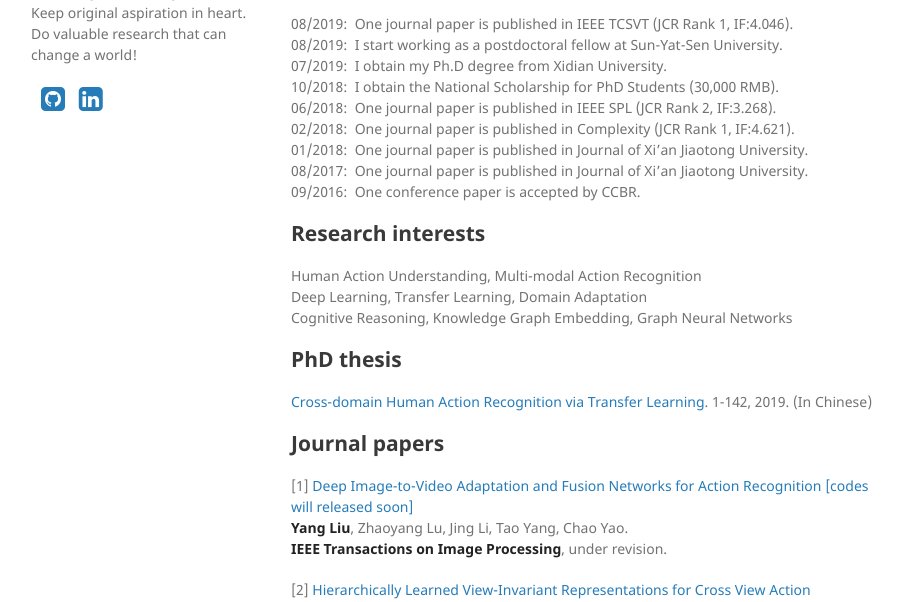
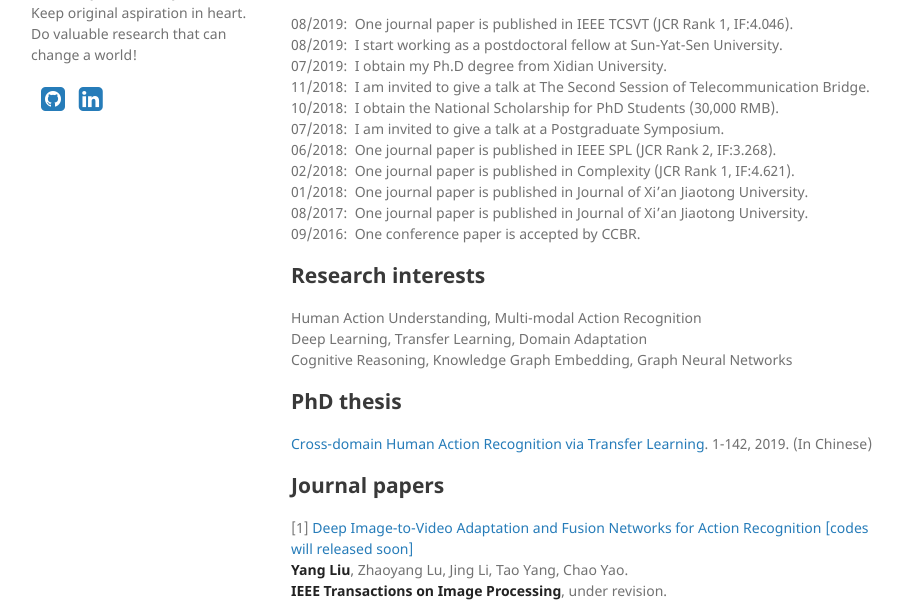
Before and after one commit to YangLiu9208/home, a Jekyll site: the page built from index.md, in a window 1280 px wide and 900 px high, cut to the strip 298-900 px from the top of the window. Shown: the whole strip, without its empty margins (179-1082 px from the left). Built offline with Jekyll 4.4.1, drawn with Linux system fonts in a browser that asks for light colours; a style sheet for code colours, icons or effects is not loaded.

Commit message:
Update index.md

```diff
--- a/index.md
+++ b/index.md
@@ -11,7 +11,9 @@ I'm Yang Liu (刘阳), a post-doctoral fellow at [HCP Lab](http://www.sysu-hcp.n
 08/2019:&nbsp;   One journal paper is published in IEEE TCSVT (JCR Rank 1, IF:4.046).
 08/2019:&nbsp;   I start working as a postdoctoral fellow at Sun-Yat-Sen University.
 07/2019:&nbsp;   I obtain my Ph.D degree from Xidian University.
+11/2018:&nbsp;   I am invited to give a talk at The Second Session of Telecommunication Bridge.
 10/2018:&nbsp;   I obtain the National Scholarship for PhD Students (30,000 RMB).
+07/2018:&nbsp;   I am invited to give a talk at a Postgraduate Symposium.
 06/2018:&nbsp;   One journal paper is published in IEEE SPL (JCR Rank 2, IF:3.268).
 02/2018:&nbsp;   One journal paper is published in Complexity (JCR Rank 1, IF:4.621).
 01/2018:&nbsp;   One journal paper is published in Journal of Xi'an Jiaotong University.
```
